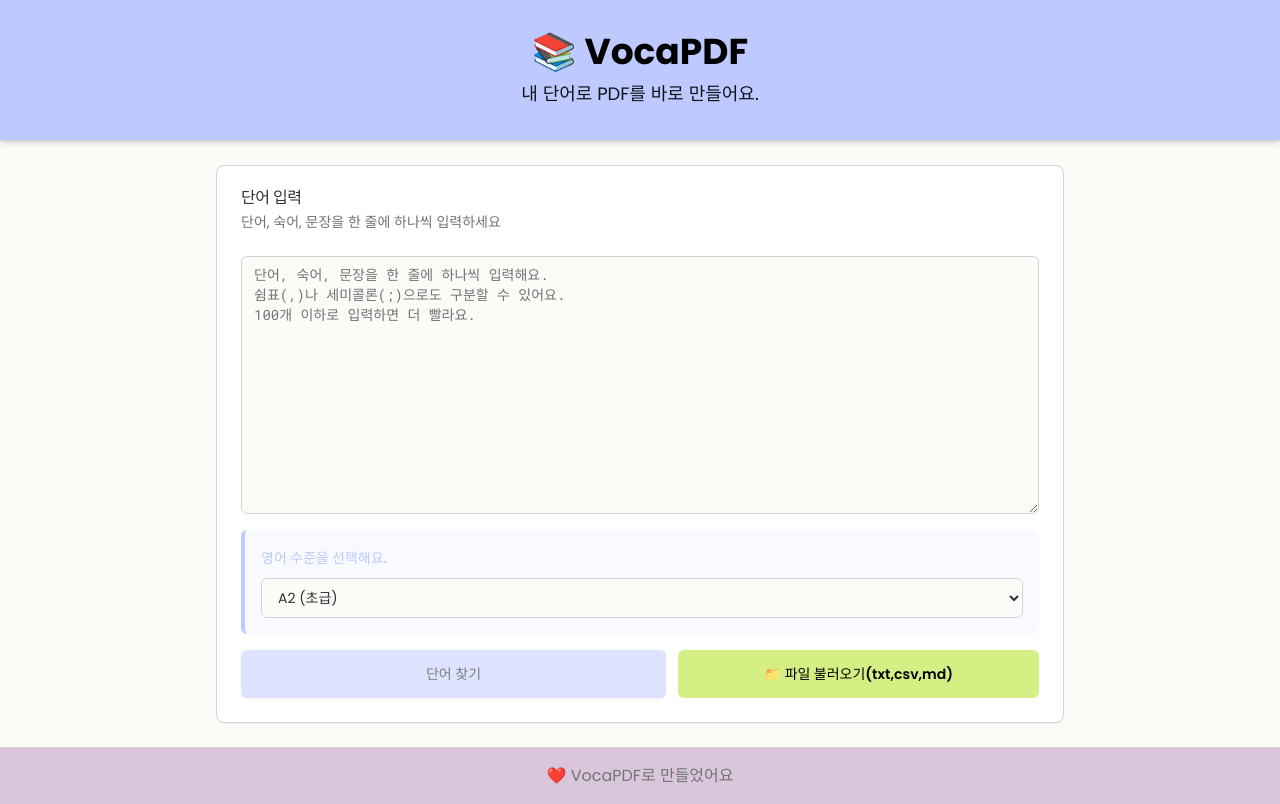
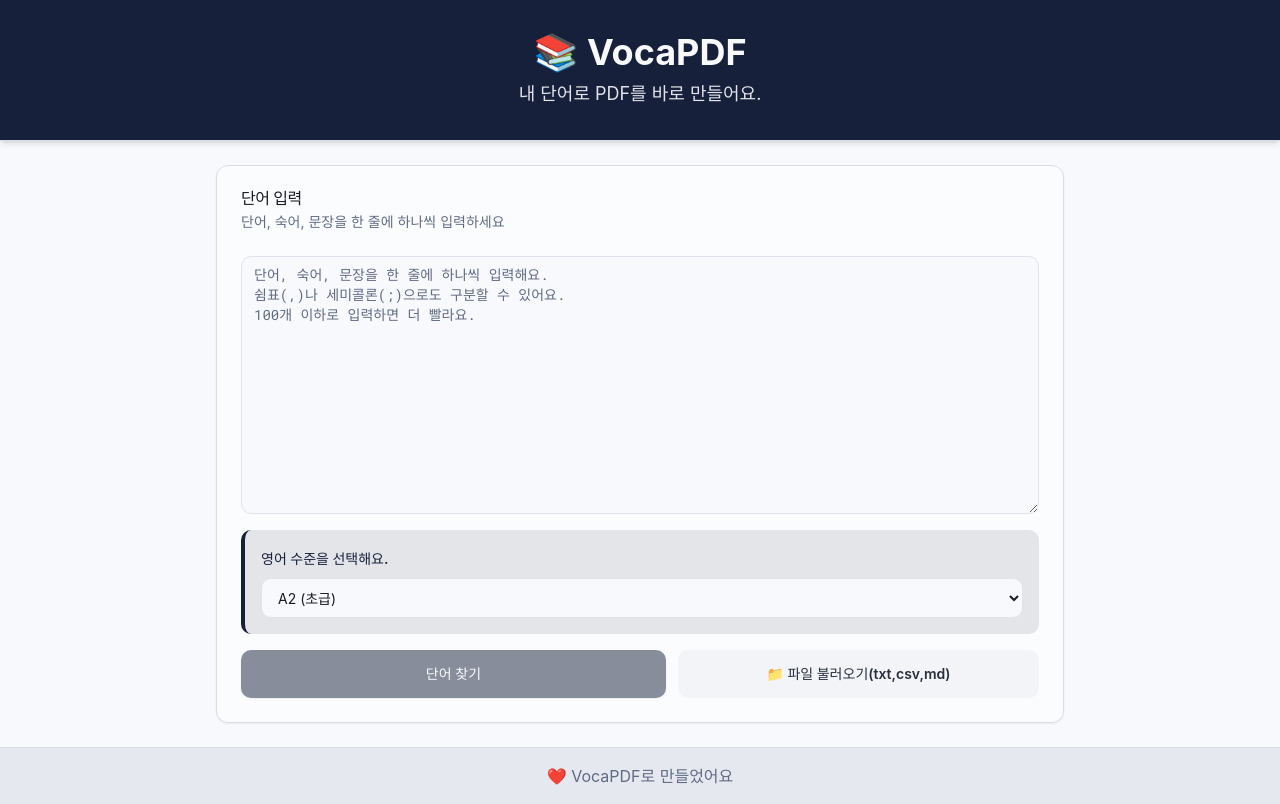
Before and after one commit to bibi-is-typing/vocapdf, a React (Vite) app in the folder frontend/: page / in a window 1280 px wide. Built offline with nearby package versions, Linux system fonts and the light colour scheme.

Commit message:
Align design tokens with reference theme
cgen-39b625e2fbed4c7c8d9d761127e553b1

```diff
--- a/frontend/src/index.css
+++ b/frontend/src/index.css
@@ -4,29 +4,28 @@
 
 @layer base {
   :root {
-    /* Vocapdf Theme - Light Mode */
-    --background: 81 33% 98%;        /* #f9faf7 */
-    --foreground: 0 0% 20%;          /* #333333 */
-    --card: 0 0% 100%;
-    --card-foreground: 0 0% 20%;
-    --popover: 0 0% 100%;
-    --popover-foreground: 0 0% 20%;
-    --primary: 229 100% 87%;         /* #c0cbff */
-    --primary-foreground: 0 0% 0%;
-    --secondary: 75 77% 73%;         /* #ceeb87 */
-    --secondary-foreground: 0 0% 0%;
-    --muted: 293 24% 82%;            /* #d9c4dd */
-    --muted-foreground: 0 0% 45%;
-    --accent: 300 100% 50%;          /* #ff00ff magenta */
-    --accent-foreground: 0 0% 100%;
-    --destructive: 240 95% 60%;      /* #4444ef */
+    --background: 223 38% 98%;
+    --foreground: 223 22% 12%;
+    --card: 223 38% 99%;
+    --card-foreground: 223 22% 12%;
+    --popover: 223 38% 99%;
+    --popover-foreground: 223 22% 12%;
+    --primary: 224 45% 16%;
+    --primary-foreground: 220 33% 98%;
+    --secondary: 223 28% 96%;
+    --secondary-foreground: 223 22% 20%;
+    --muted: 223 24% 92%;
+    --muted-foreground: 223 16% 45%;
+    --accent: 221 86% 60%;
+    --accent-foreground: 220 33% 98%;
+    --destructive: 0 84% 55%;
     --destructive-foreground: 0 0% 100%;
-    --border: 0 0% 83%;              /* #d4d4d4 */
-    --input: 0 0% 83%;
-    --ring: 229 100% 87%;
-    --radius: 0.5rem;
+    --border: 223 24% 88%;
+    --input: 223 24% 90%;
+    --ring: 221 86% 60%;
+    --radius: 0.75rem;
 
-    font-family: 'Poppins', system-ui, sans-serif;
+    font-family: 'Inter', ui-sans-serif, system-ui, -apple-system, 'Segoe UI', Roboto, 'Helvetica Neue', Arial, 'Noto Sans', sans-serif;
     line-height: 1.5;
     font-weight: 400;
     font-synthesis: none;
@@ -36,26 +35,25 @@
   }
 
   .dark {
-    /* Vocapdf Theme - Dark Mode */
-    --background: 100 12% 14%;       /* #1d231a */
-    --foreground: 0 0% 90%;          /* #e5e5e5 */
-    --card: 100 12% 20%;
-    --card-foreground: 0 0% 90%;
-    --popover: 100 12% 20%;
-    --popover-foreground: 0 0% 90%;
-    --primary: 207 100% 80%;         /* #99ccff */
-    --primary-foreground: 0 0% 0%;
-    --secondary: 0 60% 50%;          /* #cc3333 */
-    --secondary-foreground: 0 0% 100%;
-    --muted: 0 0% 27%;               /* #444444 */
-    --muted-foreground: 0 0% 65%;
-    --accent: 75 77% 73%;            /* #ceeb87 */
-    --accent-foreground: 0 0% 0%;
-    --destructive: 240 95% 60%;      /* #4444ef */
+    --background: 225 36% 8%;
+    --foreground: 223 32% 92%;
+    --card: 225 36% 12%;
+    --card-foreground: 223 32% 92%;
+    --popover: 225 36% 12%;
+    --popover-foreground: 223 32% 92%;
+    --primary: 221 86% 60%;
+    --primary-foreground: 225 36% 10%;
+    --secondary: 225 30% 18%;
+    --secondary-foreground: 223 32% 92%;
+    --muted: 225 28% 24%;
+    --muted-foreground: 225 18% 72%;
+    --accent: 219 78% 65%;
+    --accent-foreground: 225 36% 10%;
+    --destructive: 0 78% 62%;
     --destructive-foreground: 0 0% 100%;
-    --border: 0 0% 27%;              /* #444444 */
-    --input: 0 0% 27%;
-    --ring: 207 100% 80%;
+    --border: 225 24% 26%;
+    --input: 225 24% 28%;
+    --ring: 221 86% 60%;
   }
 }
 
```
